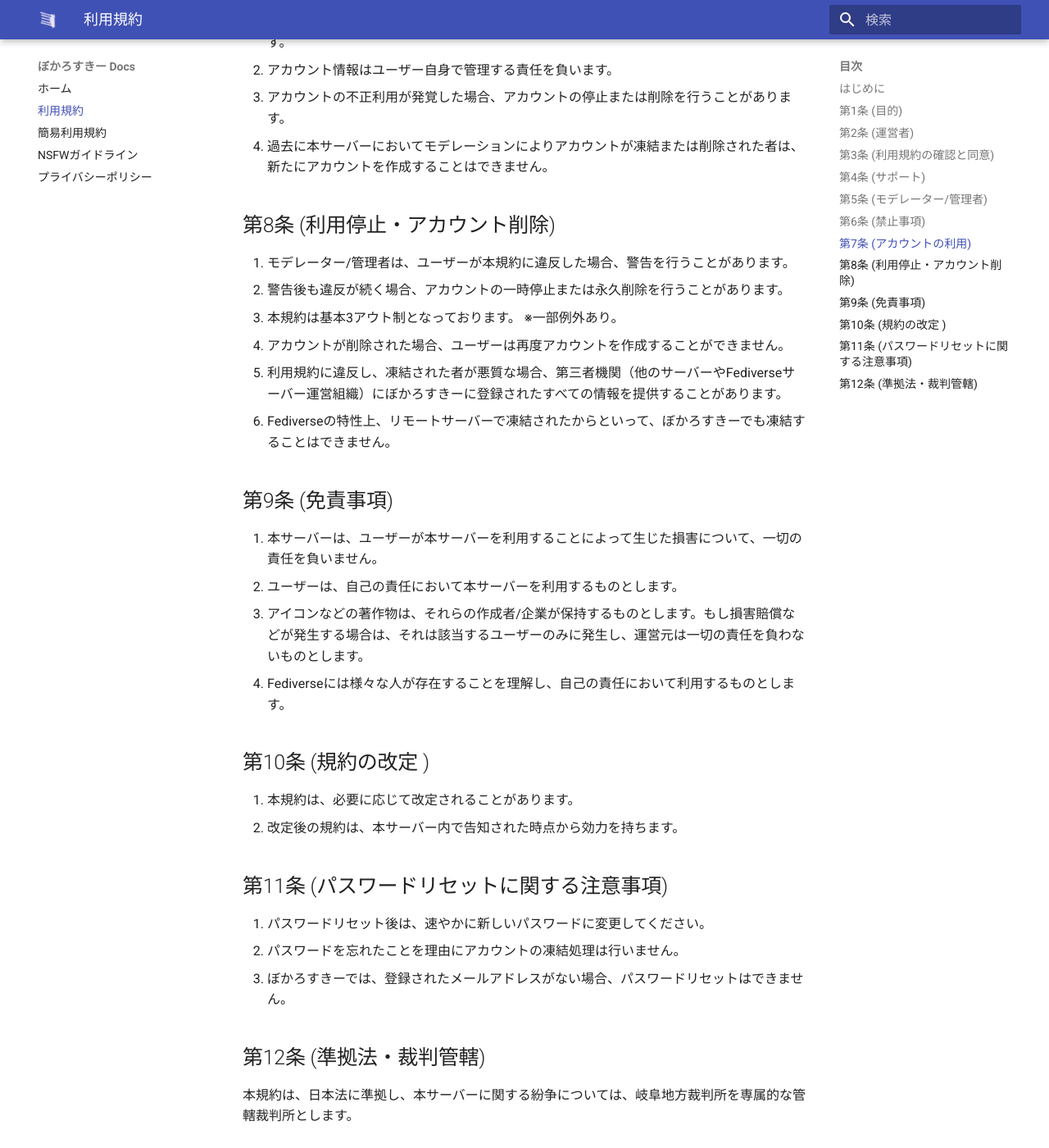
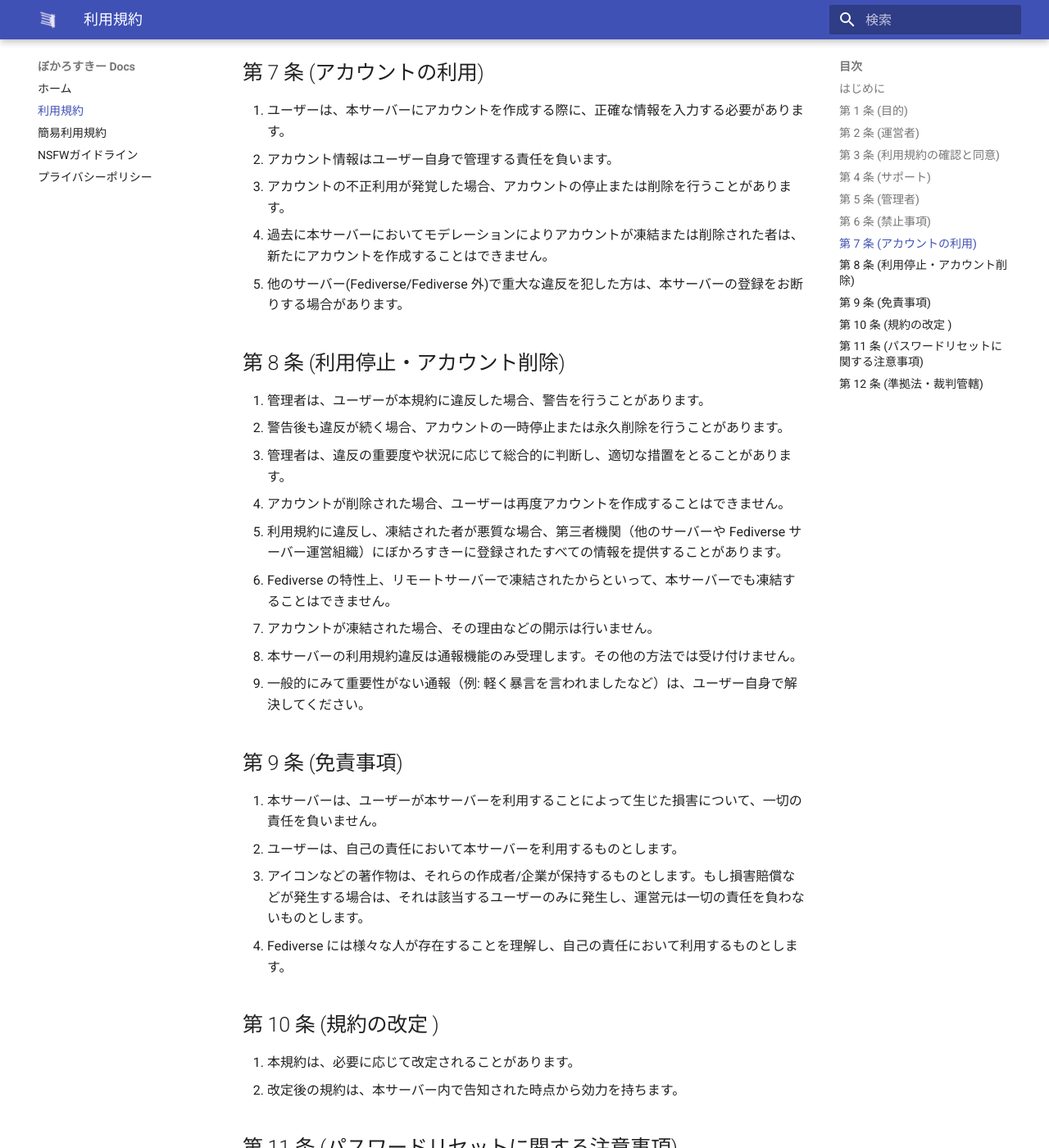
Before and after one commit to reliwave/docs.virtualsinger.jp, an MkDocs documentation site: the page built from docs/tos.md, in a window 1280 px wide and 1400 px high, scrolled down 2548 px. Shown: the whole window at 82% size. Built offline with MkDocs 1.6.1 and Material for MkDocs 9.7.7, drawn with Linux system fonts in a browser that asks for light colours; some of the changed text lies outside the part shown.

Commit message:
Feat: 利用規約更新 P1

```diff
--- a/docs/tos.md
+++ b/docs/tos.md
@@ -2,31 +2,31 @@
 
 本サーバーは、クリプトン・フューチャー・メディア株式会社 を始めとする関連会社とは一切関係を持たない、非公式のサーバーであることを明記いたします。
 
-## 第1条 (目的)
+## 第 1 条 (目的)
 
-本規約は、Reliwave P.S. が運営する Vocaloid を題材とした Misskey サーバー「ぼかろすきー」 (以下「本サーバー」) の利用に関するルールを定め、ユーザーと運営者の権利義務を明確にすることを目的とする。
+本規約は、Reliwave P.S. が運営する ボーカロイド/バーチャルシンガー を題材とした Misskey サーバー「New! ぼかろすきー」 (以下「本サーバー」) の利用に関するルールを定め、ユーザーと運営者の権利義務を明確にすることを目的とする。
 
-## 第2条 (運営者)
+## 第 2 条 (運営者)
 
 本サーバーの運営は、Reliwave P.S. が担当する。
 
-## 第3条 (利用規約の確認と同意)
+## 第 3 条 (利用規約の確認と同意)
 
 1. 本サーバーを利用するユーザーは、本規約の内容を十分に理解し、同意したものとみなします。
 2. 本規約に同意できない場合は、本サーバーを利用することはできません。
 
-## 第4条 (サポート)
+## 第 4 条 (サポート)
 
 本サーバーに関するお問い合わせは、ぼかろすきーのサポートメールアドレスまでご連絡ください。
 
-## 第5条 (モデレーター/管理者)
+## 第 5 条 (管理者)
 
-1. 本サーバーのモデレーター/管理者は、Reliwave P.S. または モデレーターロール保持者 です。
-2. モデレーター/管理者は、本規約に基づき、本サーバーのモデレーションを行います。
-3. モデレーター/管理者は、本規約を改訂する権限を有します。また、本規約に明記されていない事項に関しても、状況に応じて判断を行い、適切な措置をとる権限を有します。
-4. ユーザーは、本規約およびモデレーター/管理者の指示に従って行動する義務を負います。
+1. 本サーバーの管理者は、Reliwave P.S. です。
+2. 管理者は、本規約に基づき、本サーバーの管理/モデレーションを行います。
+3. 管理者は、本規約を改訂する権限を有します。また、本規約に明記されていない事項に関しても、状況に応じて判断を行い、適切な措置をとる権限を有します。
+4. ユーザーは、本規約および管理者の指示に従って行動する義務を負います。
 
-## 第6条 (禁止事項)
+## 第 6 条 (禁止事項)
 
 ユーザーは、以下を含む行為を禁止します。
 
@@ -44,6 +44,16 @@
       <li>日本国の法律に違反する行為</li>
       <li>著作権、肖像権、プライバシー権などの知的財産権を侵害する行為</li>
       <li>犯罪行為に関連する行為</li>
+    </ul>
+  </li>
+  <li><strong>捨てメアドの使用禁止</strong>
+    <ul>
+      <li>一時的なメールアドレスや捨てメアドを使用してアカウントを作成する行為</li>
+    </ul>
+  </li>
+  <li><strong>VPNサービス/Hostingサービス/モバイル回線での登録禁止</strong>
+    <ul>
+      <li>VPNサービス、Hostingサービス、モバイル回線を使用してアカウントを作成する行為</li>
     </ul>
   </li>
   <li><strong>迷惑行為</strong>
@@ -90,44 +100,48 @@
   </li>
 </ol>
 
-## 第7条 (アカウントの利用)
+## 第 7 条 (アカウントの利用)
 
 1. ユーザーは、本サーバーにアカウントを作成する際に、正確な情報を入力する必要があります。
 2. アカウント情報はユーザー自身で管理する責任を負います。
 3. アカウントの不正利用が発覚した場合、アカウントの停止または削除を行うことがあります。
 4. 過去に本サーバーにおいてモデレーションによりアカウントが凍結または削除された者は、新たにアカウントを作成することはできません。
+5. 他のサーバー(Fediverse/Fediverse 外)で重大な違反を犯した方は、本サーバーの登録をお断りする場合があります。
 
-## 第8条 (利用停止・アカウント削除)
+## 第 8 条 (利用停止・アカウント削除)
 
-1. モデレーター/管理者は、ユーザーが本規約に違反した場合、警告を行うことがあります。
+1. 管理者は、ユーザーが本規約に違反した場合、警告を行うことがあります。
 2. 警告後も違反が続く場合、アカウントの一時停止または永久削除を行うことがあります。
-3. 本規約は基本3アウト制となっております。 ※一部例外あり。
-4. アカウントが削除された場合、ユーザーは再度アカウントを作成することができません。
-5. 利用規約に違反し、凍結された者が悪質な場合、第三者機関（他のサーバーやFediverseサーバー運営組織）にぼかろすきーに登録されたすべての情報を提供することがあります。
-6. Fediverseの特性上、リモートサーバーで凍結されたからといって、ぼかろすきーでも凍結することはできません。
+3. 管理者は、違反の重要度や状況に応じて総合的に判断し、適切な措置をとることがあります。
+4. アカウントが削除された場合、ユーザーは再度アカウントを作成することはできません。
+5. 利用規約に違反し、凍結された者が悪質な場合、第三者機関（他のサーバーや Fediverse サーバー運営組織）にぼかろすきーに登録されたすべての情報を提供することがあります。
+6. Fediverse の特性上、リモートサーバーで凍結されたからといって、本サーバーでも凍結することはできません。
+7. アカウントが凍結された場合、その理由などの開示は行いません。
+8. 本サーバーの利用規約違反は通報機能のみ受理します。その他の方法では受け付けません。
+9. 一般的にみて重要性がない通報（例: 軽く暴言を言われましたなど）は、ユーザー自身で解決してください。
 
-## 第9条 (免責事項)
+## 第 9 条 (免責事項)
 
 1. 本サーバーは、ユーザーが本サーバーを利用することによって生じた損害について、一切の責任を負いません。
 2. ユーザーは、自己の責任において本サーバーを利用するものとします。
 3. アイコンなどの著作物は、それらの作成者/企業が保持するものとします。もし損害賠償などが発生する場合は、それは該当するユーザーのみに発生し、運営元は一切の責任を負わないものとします。
-4. Fediverseには様々な人が存在することを理解し、自己の責任において利用するものとします。
+4. Fediverse には様々な人が存在することを理解し、自己の責任において利用するものとします。
 
-## 第10条 (規約の改定 )
+## 第 10 条 (規約の改定 )
 
 1. 本規約は、必要に応じて改定されることがあります。
 2. 改定後の規約は、本サーバー内で告知された時点から効力を持ちます。
 
-## 第11条 (パスワードリセットに関する注意事項)
+## 第 11 条 (パスワードリセットに関する注意事項)
 
 1. パスワードリセット後は、速やかに新しいパスワードに変更してください。
 2. パスワードを忘れたことを理由にアカウントの凍結処理は行いません。
 3. ぼかろすきーでは、登録されたメールアドレスがない場合、パスワードリセットはできません。
 
-## 第12条 (準拠法・裁判管轄)
+## 第 12 条 (準拠法・裁判管轄)
 
 本規約は、日本法に準拠し、本サーバーに関する紛争については、岐阜地方裁判所を専属的な管轄裁判所とします。
 
 --
 
-最終更新日 2025/02/04
+最終更新日 2025/03/09
```
